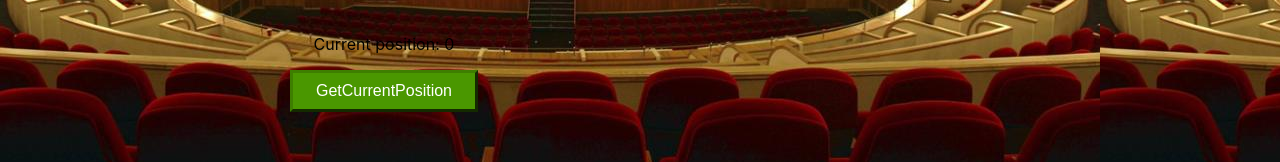
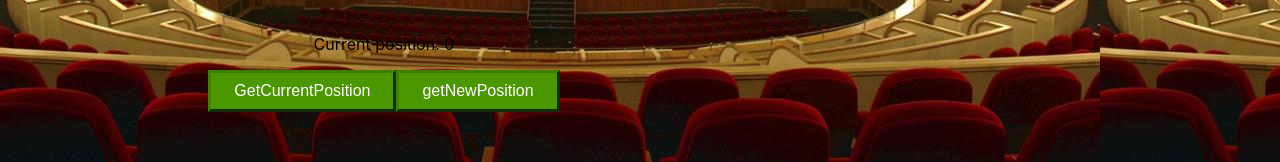
Before and after one commit to BlueBlau/WuM-WatchTogether, a React (Create React App) app in the folder watchtogether/: page /rooms/1 in a window 1280 px wide. Shown: the part 528-690 px from the top of the page. Built offline with nearby package versions, Linux system fonts and the light colour scheme; no server answers.

Commit message:
some changes for syncronize the vido

```diff
--- a/watchtogether/src/VideoPlayer.js
+++ b/watchtogether/src/VideoPlayer.js
@@ -149,8 +149,12 @@ const VideoPlayer = () => {
         }
     }
 
-    const handleManuelSeek = (newPosition) => {
-        sendVideoPosition(newPosition)
+    const handleSeek = (e) => {
+        if(playerRef.current){
+            playerRef.current.seekTo(e);
+            setCurrentPosition(e);
+            sendVideoPosition(e)
+        }
     }
 
 
@@ -177,24 +181,26 @@ const VideoPlayer = () => {
         }
     }
 
-    const getVideoPosition = () => {
-        fetch(url3,{
-            method: 'GET'
-        })
-        .then((response) => response.json())
-        .then((data) => {
-            setCurrentPosition(data.position);
-            console.log(currentPosition)
-            console.log(data.position)
-        })
-        .catch((error) => {
-            console.error('Error while requesting the position:', error);
-        })
-    };
+    const getVideoPosition = async() => {
+        try{
+            const response = await fetch(url3)
+            if(response.ok){
+                const data = await response.json();
+                setCurrentPosition(data.position);
+            } else {
+                console.error('Failed to get video position');
+            }
+        } catch (error) {
+            console.error('Error:', error);
+        }
+    }
 
-    useEffect(() =>{
-        const interval = setInterval(getVideoPosition, 1000);
-        return() => clearInterval(interval)
+    const getInterval = 1000;
+
+    useEffect(() => {
+        const interval = setInterval(getVideoPosition, getInterval)
+
+        return () => clearInterval(interval)
     })
 
 
@@ -226,13 +232,14 @@ const VideoPlayer = () => {
             controls
             onPlay={handlePlay}
             onPause={handlePause}
-            onSeek={handleManuelSeek}
-            seekTo={currentPosition}
+            onSeek={(e) => handleSeek(e)}
+            onProgress={(e) => setCurrentPosition(e.playedSeconds)}
            />
            <div>
             <p>Current position: {currentPosition} </p>
            </div>
            <button onClick={getCurrentVideoPosition}>GetCurrentPosition</button>
+           <button onClick={getVideoPosition}>getNewPosition</button>
         </div>
     );
 };
```
